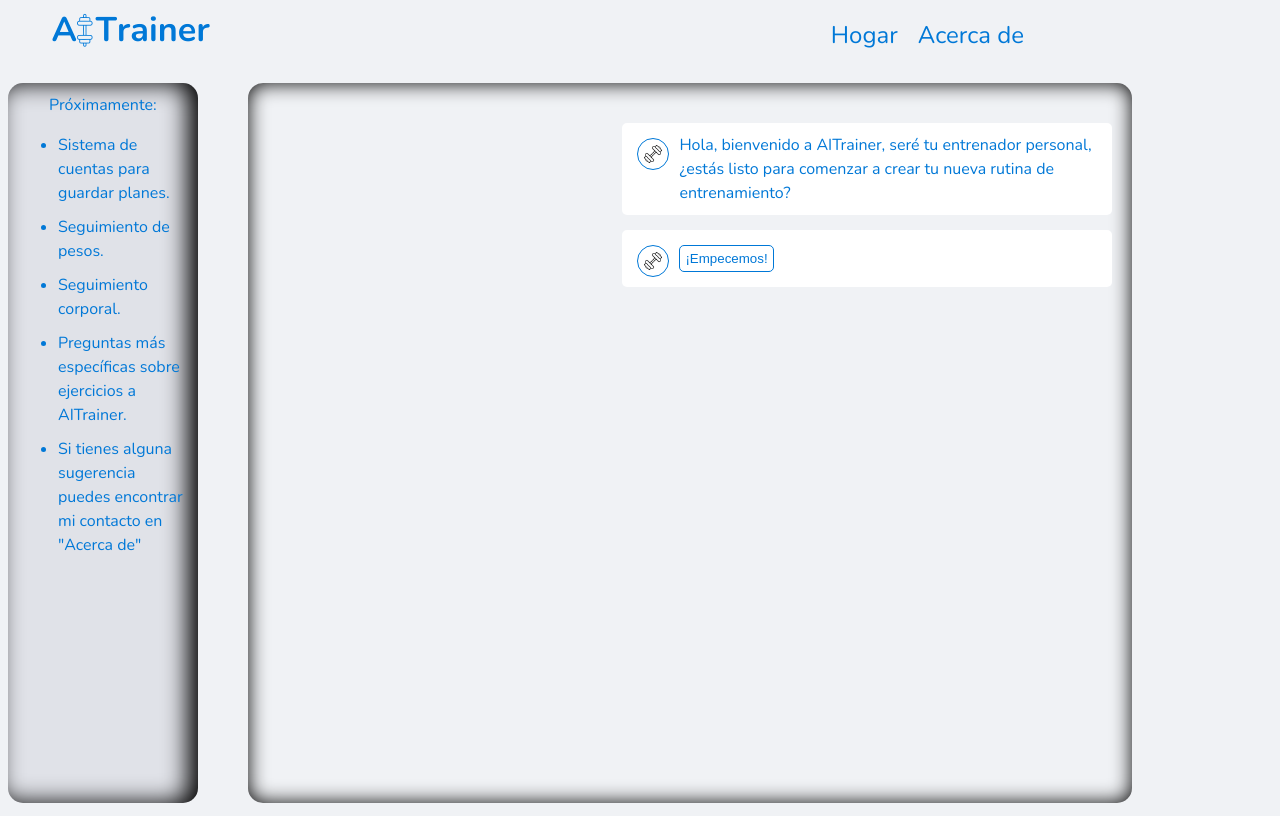
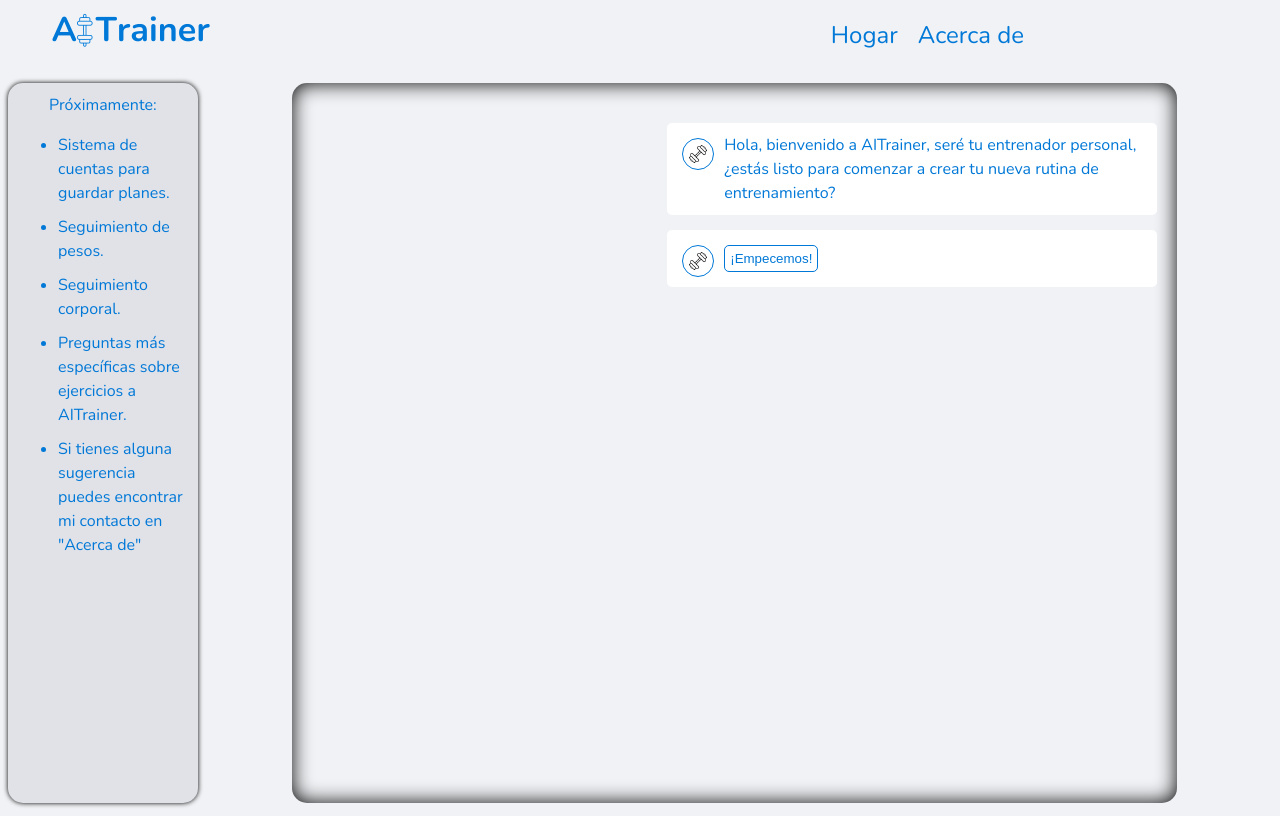
Before and after one commit to EServetti/AITrainer_front, a React (Vite) app: page / in a window 1280 px wide. Built offline with nearby package versions, Linux system fonts and the light colour scheme.

Commit message:
Cambios esteticos

```diff
--- a/src/components/body.tsx
+++ b/src/components/body.tsx
@@ -1,19 +1,41 @@
-import { Routes, Route } from "react-router-dom"
-import Home from "../pages/home"
-import "../style/main.css"
-import About from "../pages/about"
-import Aside from "./aside"
+import { Routes, Route } from "react-router-dom";
+import Home from "../pages/home";
+import "../style/main.css";
+import About from "../pages/about";
+import Aside from "./aside";
+import { useEffect, useState } from "react";
 
 function Main() {
-    return (
-        <div className="main">
-        <Aside/>
-        <Routes>
-            <Route path="/" Component={Home}/>
-            <Route path="/about" Component={About}/>
-        </Routes>
-        </div>
-    )
+  const [displayAside, setDisplayAside] = useState(true);
+
+  useEffect(() => {
+    function adjustWindow() {
+      const width = window.innerWidth;
+
+      if (width < 1000) {
+        setDisplayAside(false)
+      } else {
+        setDisplayAside(true)
+      }
+    }
+    adjustWindow()
+
+    window.addEventListener("resize", adjustWindow)
+
+    return () => {
+        window.removeEventListener("resize", adjustWindow)
+    }
+  }, []);
+
+  return (
+    <div className="main">
+      {displayAside && <Aside />}
+      <Routes>
+        <Route path="/" Component={Home} />
+        <Route path="/about" Component={About} />
+      </Routes>
+    </div>
+  );
 }
 
-export default Main
+export default Main;
--- a/src/pages/home.tsx
+++ b/src/pages/home.tsx
@@ -34,7 +34,7 @@ function Home() {
     if (endOfMessagesRef.current && chatRef.current) {
       const chat = chatRef.current;
 
-      if (chat.scrollHeight > chat.clientHeight) {
+      if (chat.scrollHeight > chat.clientHeight -70) {
         endOfMessagesRef.current.scrollIntoView({ behavior: "smooth" });
       }
     }
--- a/src/style/about.css
+++ b/src/style/about.css
@@ -6,6 +6,8 @@
     justify-content: center;
     align-items: flex-start;
     gap: 15px;
+    margin-left: auto;
+    margin-right: auto;
 }
 
 .main_about .about {
--- a/src/style/aside.css
+++ b/src/style/aside.css
@@ -8,9 +8,8 @@ aside {
     align-items: center;
     flex-direction: column;
     padding: 10px;
-    margin-right: 50px;
     background-color: #E0E2E8;
-    box-shadow: inset -10px 0 25px 0px black;
+    box-shadow:  0 0 5px 0px black;
     border-radius: 15px;
 }
 
--- a/src/style/home.css
+++ b/src/style/home.css
@@ -11,6 +11,8 @@
   padding-top: 40px;
   box-shadow: inset 0px 0px 20px 0px black;
   border-radius: 15px;
+  margin-left: auto;
+  margin-right: auto;
 }
 
 .message {
--- a/src/style/main.css
+++ b/src/style/main.css
@@ -4,6 +4,6 @@
     width: 100%;
     box-sizing: border-box;
     display: flex;
-    justify-content: flex-start;
+    justify-content: center;
     align-items: flex-start;
 }
```
